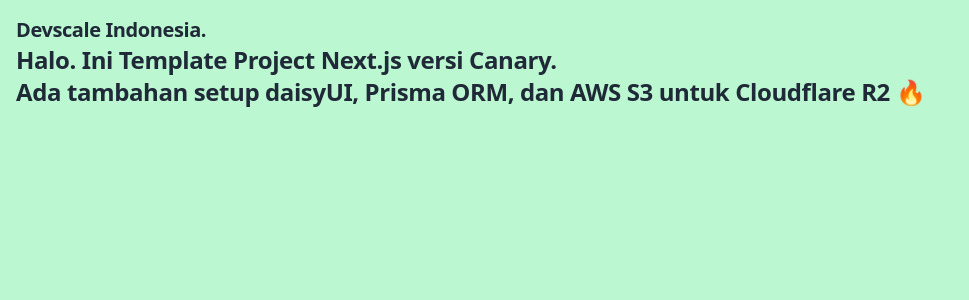
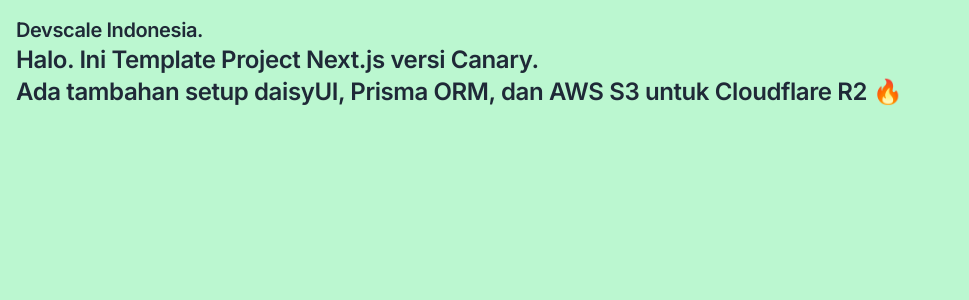
Before and after one commit to naputami/SportSphere, a Next.js app: page / in a window 1280 px wide. Shown: the top 300 px of the page, without its empty margins (0-969 px from the left). Built offline with nearby package versions, Linux system fonts and the light colour scheme.

Commit message:
chore: update layout (fonts)

```diff
--- a/package.json
+++ b/package.json
@@ -14,14 +14,14 @@
   "dependencies": {
     "@aws-sdk/client-s3": "^3.609.0",
     "@prisma/client": "^5.16.1",
-    "next": "15.0.0-canary.54",
+    "next": "15.0.0-canary.56",
     "react": "19.0.0-rc.0",
     "react-dom": "19.0.0-rc.0"
   },
   "devDependencies": {
     "daisyui": "^4.12.10",
     "eslint": "^8",
-    "eslint-config-next": "15.0.0-canary.54",
+    "eslint-config-next": "15.0.0-canary.56",
     "postcss": "^8",
     "prisma": "^5.16.1",
     "tailwindcss": "^3.4.1"
--- a/src/app/layout.js
+++ b/src/app/layout.js
@@ -1,22 +1,12 @@
-import localFont from "next/font/local";
+import { Inter } from "next/font/google";
+const inter = Inter({ subsets: ["latin"] });
 import "@/styles/globals.css";
 
-const geistSans = localFont({
-  src: "../../public/fonts/GeistVF.woff",
-  variable: "--font-geist-sans",
-  weight: "100 900",
-});
-const geistMono = localFont({
-  src: "../../public/fonts/GeistMonoVF.woff",
-  variable: "--font-geist-mono",
-  weight: "100 900",
-});
-
 export const metadata = {
-  title: "Template Next.js (Canary Version) | Devscale ID",
-  description: "Template Project Next.js (Canary Version) for Devscale ID",
-  publishedTime: "28-06-2024",
-  authors: ["Devscale ID Student"],
+  title:
+    "Template Next.js (Canary Version), Prisma, Cloudflare R2 | Devscale ID",
+  description:
+    "Template Project Next.js (Canary Version), Prisma, Cloudflare R2 for Devscale ID",
   icons: {
     icon: "/icon.svg",
   },
@@ -25,9 +15,7 @@
 export default function RootLayout({ children }) {
   return (
     <html lang="en">
-      <body className={`${geistSans.variable} ${geistMono.variable}`}>
-        {children}
-      </body>
+      <body className={`${inter.className}`}>{children}</body>
     </html>
   );
 }
```
